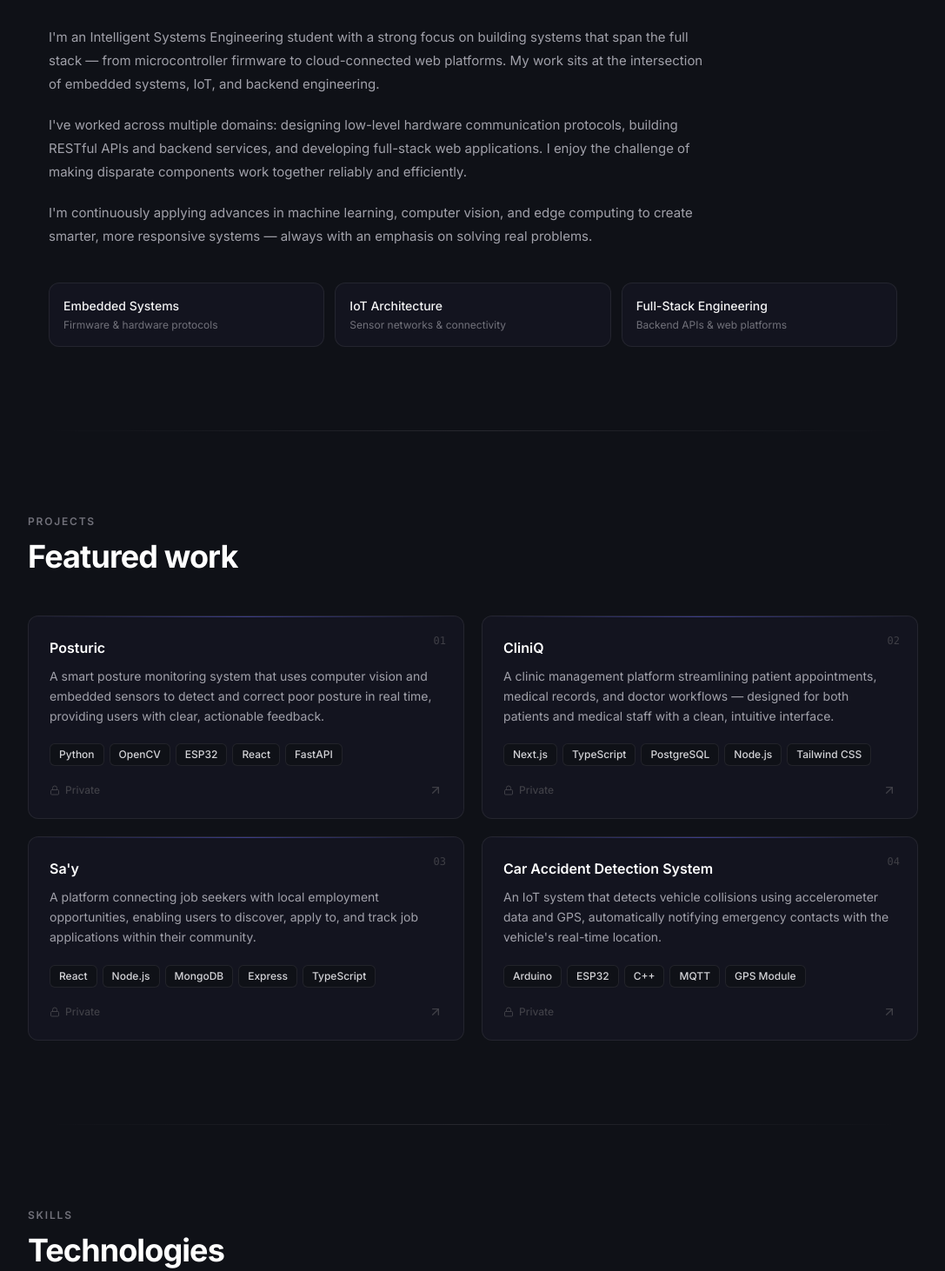
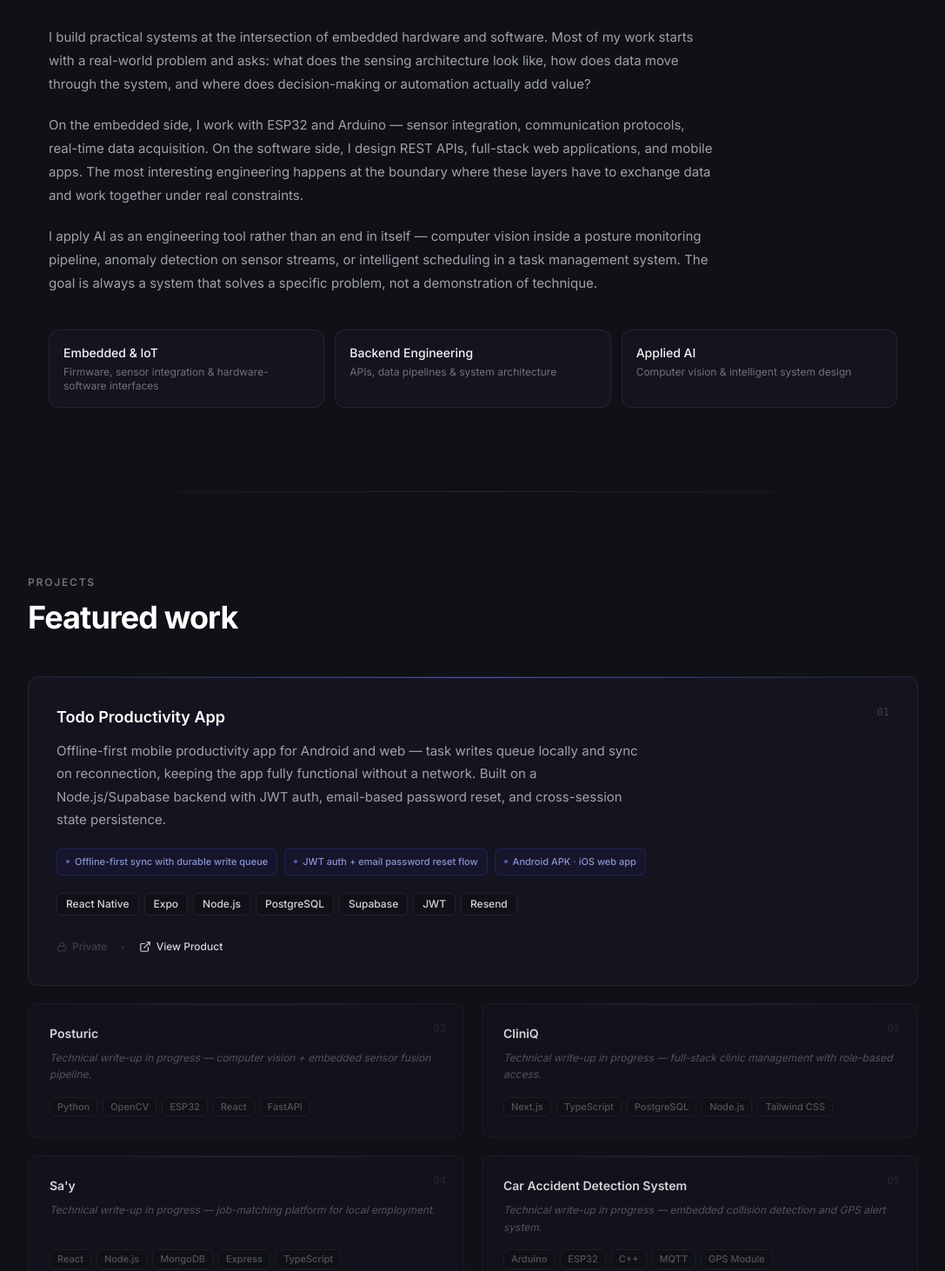
Before and after one commit to othmanalobayyat/portfolio, a Next.js app: page / in a window 1280 px wide. Shown: the part 1008-2470 px from the top of the page at 87% size, without its empty margins (96-1183 px from the left). Built offline with nearby package versions, Linux system fonts and the light colour scheme.

Commit message:
New Hero, New About, New Todo

```diff
--- a/components/sections/About.tsx
+++ b/components/sections/About.tsx
@@ -11,21 +11,26 @@ export default function About() {
       </h2>
       <div className="max-w-3xl space-y-5 text-[15px] leading-[1.8] text-zinc-400">
         <p>
-          I&apos;m an Intelligent Systems Engineering student with a strong focus on
-          building systems that span the full stack — from microcontroller
-          firmware to cloud-connected web platforms. My work sits at the
-          intersection of embedded systems, IoT, and backend engineering.
+          I build practical systems at the intersection of embedded hardware and
+          software. Most of my work starts with a real-world problem and asks:
+          what does the sensing architecture look like, how does data move
+          through the system, and where does decision-making or automation
+          actually add value?
         </p>
         <p>
-          I&apos;ve worked across multiple domains: designing low-level hardware
-          communication protocols, building RESTful APIs and backend services,
-          and developing full-stack web applications. I enjoy the challenge of
-          making disparate components work together reliably and efficiently.
+          On the embedded side, I work with ESP32 and Arduino — sensor
+          integration, communication protocols, real-time data acquisition. On
+          the software side, I design REST APIs, full-stack web applications,
+          and mobile apps. The most interesting engineering happens at the
+          boundary where these layers have to exchange data and work together
+          under real constraints.
         </p>
         <p>
-          I&apos;m continuously applying advances in machine learning, computer
-          vision, and edge computing to create smarter, more responsive systems
-          — always with an emphasis on solving real problems.
+          I apply AI as an engineering tool rather than an end in itself —
+          computer vision inside a posture monitoring pipeline, anomaly
+          detection on sensor streams, or intelligent scheduling in a task
+          management system. The goal is always a system that solves a specific
+          problem, not a demonstration of technique.
         </p>
       </div>
 
@@ -35,7 +40,9 @@ export default function About() {
             key={label}
             className="rounded-xl border border-zinc-700/40 bg-[#13141F] p-4 transition-all hover:border-zinc-600/50 hover:bg-[#161820]"
           >
-            <div className="mb-1 text-sm font-medium text-zinc-100">{label}</div>
+            <div className="mb-1 text-sm font-medium text-zinc-100">
+              {label}
+            </div>
             <div className="text-xs text-zinc-500">{desc}</div>
           </div>
         ))}
--- a/components/sections/Projects.tsx
+++ b/components/sections/Projects.tsx
@@ -1,4 +1,4 @@
-import { Github, ExternalLink, ArrowUpRight, Lock } from "lucide-react";
+import { Github, ExternalLink, Lock } from "lucide-react";
 import { projects } from "@/data/portfolio";
 
 export default function Projects() {
@@ -13,28 +13,84 @@ export default function Projects() {
         </h2>
 
         <div className="grid gap-5 sm:grid-cols-2">
-          {projects.map((project, index) => (
-            <article
+          {projects.map((project, index) => {
+            const isInternalDemo =
+              project.demo !== null && project.demo.startsWith("/");
+
+            if (project.featured) {
+              return (
+                <FeaturedCard
                   key={project.title}
-              className="group relative flex flex-col overflow-hidden rounded-xl border border-zinc-700/40 bg-[#13141F] p-6 transition-all duration-300 hover:border-zinc-600/60 hover:bg-[#161820] hover:shadow-[0_8px_32px_rgba(0,0,0,0.5)]"
-            >
-              {/* Top accent line */}
-              <div className="absolute inset-x-0 top-0 h-px bg-gradient-to-r from-transparent via-indigo-500/50 to-transparent" />
+                  project={project}
+                  index={index}
+                  isInternalDemo={isInternalDemo}
+                />
+              );
+            }
+
+            return (
+              <StandardCard
+                key={project.title}
+                project={project}
+                index={index}
+                isInternalDemo={isInternalDemo}
+              />
+            );
+          })}
+        </div>
+      </div>
+    </section>
+  );
+}
+
+// ─── Featured card — full-width, with architecture highlights ─────────────────
+
+function FeaturedCard({
+  project,
+  index,
+  isInternalDemo,
+}: {
+  project: (typeof projects)[number];
+  index: number;
+  isInternalDemo: boolean;
+}) {
+  return (
+    <article className="group relative col-span-1 flex flex-col overflow-hidden rounded-xl border border-zinc-700/40 bg-[#13141F] p-6 transition-all duration-300 hover:border-zinc-600/60 hover:bg-[#161820] hover:shadow-[0_8px_32px_rgba(0,0,0,0.5)] sm:col-span-2 sm:p-8">
+      {/* Top accent line — brighter on featured */}
+      <div className="absolute inset-x-0 top-0 h-px bg-gradient-to-r from-transparent via-indigo-500/70 to-transparent" />
 
       {/* Project number */}
-              <span className="absolute right-5 top-5 select-none font-mono text-xs text-zinc-700">
+      <span className="absolute right-6 top-6 select-none font-mono text-xs text-zinc-700 sm:right-8 sm:top-8">
         {String(index + 1).padStart(2, "0")}
       </span>
 
-              <h3 className="mb-2.5 pr-8 text-base font-semibold text-white">
+      {/* Title */}
+      <h3 className="mb-3 pr-8 text-base font-semibold text-white sm:text-lg">
         {project.title}
       </h3>
-              <p className="mb-5 flex-1 text-sm leading-relaxed text-zinc-400">
+
+      {/* Description */}
+      <p className="mb-5 max-w-2xl text-sm leading-relaxed text-zinc-400 sm:text-[15px] sm:leading-[1.75]">
         {project.description}
       </p>
 
+      {/* Architecture highlights */}
+      {project.highlights && project.highlights.length > 0 && (
+        <div className="mb-5 flex flex-wrap gap-2">
+          {project.highlights.map((h) => (
+            <span
+              key={h}
+              className="inline-flex items-center gap-1.5 rounded-md border border-indigo-900/50 bg-indigo-950/30 px-2.5 py-1.5 text-[11px] font-medium text-indigo-300/80"
+            >
+              <span className="h-1 w-1 shrink-0 rounded-full bg-indigo-400/60" />
+              {h}
+            </span>
+          ))}
+        </div>
+      )}
+
       {/* Tech badges */}
-              <div className="mb-5 flex flex-wrap gap-1.5">
+      <div className="mb-6 flex flex-wrap gap-1.5">
         {project.tech.map((t) => (
           <span
             key={t}
@@ -45,15 +101,14 @@ export default function Projects() {
         ))}
       </div>
 
-              {/* Actions row */}
-              <div className="flex items-center justify-between">
+      {/* Single CTA */}
       <div className="flex items-center gap-4">
         {project.github ? (
           <a
             href={project.github}
             target="_blank"
             rel="noopener noreferrer"
-                      className="inline-flex items-center gap-1.5 text-xs font-medium text-zinc-500 transition-colors hover:text-zinc-200"
+            className="inline-flex items-center gap-1.5 text-xs font-medium text-zinc-400 transition-colors hover:text-zinc-100"
           >
             <Github className="h-3.5 w-3.5" />
             GitHub
@@ -68,24 +123,72 @@ export default function Projects() {
           {project.demo && (
             <>
               <span className="text-zinc-700">·</span>
+              {isInternalDemo ? (
+                <a
+                  href={project.demo}
+                  className="inline-flex items-center gap-1.5 text-xs font-medium text-zinc-300 transition-colors hover:text-white"
+                >
+                  <ExternalLink className="h-3.5 w-3.5" />
+                  View Product
+                </a>
+              ) : (
                 <a
                   href={project.demo}
                   target="_blank"
                   rel="noopener noreferrer"
-                        className="inline-flex items-center gap-1.5 text-xs font-medium text-zinc-500 transition-colors hover:text-zinc-200"
+                  className="inline-flex items-center gap-1.5 text-xs font-medium text-zinc-300 transition-colors hover:text-white"
                 >
                   <ExternalLink className="h-3.5 w-3.5" />
-                        Demo
+                  Live Demo
                 </a>
+              )}
             </>
           )}
       </div>
-                <ArrowUpRight className="h-4 w-4 text-zinc-700 transition-all duration-200 group-hover:-translate-y-0.5 group-hover:translate-x-0.5 group-hover:text-zinc-400" />
+    </article>
+  );
+}
+
+// ─── Standard card — de-emphasised, write-up pending ─────────────────────────
+
+function StandardCard({
+  project,
+  index,
+  isInternalDemo,
+}: {
+  project: (typeof projects)[number];
+  index: number;
+  isInternalDemo: boolean;
+}) {
+  return (
+    <article className="group relative flex flex-col overflow-hidden rounded-xl border border-zinc-800/50 bg-[#13141F]/60 p-6 transition-all duration-300 hover:border-zinc-700/60 hover:bg-[#161820]/80">
+      {/* Top accent line — dimmer on non-featured */}
+      <div className="absolute inset-x-0 top-0 h-px bg-gradient-to-r from-transparent via-zinc-600/30 to-transparent" />
+
+      {/* Project number */}
+      <span className="absolute right-5 top-5 select-none font-mono text-xs text-zinc-800">
+        {String(index + 1).padStart(2, "0")}
+      </span>
+
+      <h3 className="mb-2 pr-8 text-sm font-semibold text-zinc-300">
+        {project.title}
+      </h3>
+
+      <p className="mb-4 flex-1 text-xs leading-relaxed text-zinc-600 italic">
+        {project.description}
+      </p>
+
+      {/* Tech badges — still visible as credibility signal */}
+      <div className="flex flex-wrap gap-1.5">
+        {project.tech.map((t) => (
+          <span
+            key={t}
+            className="rounded-md border border-zinc-800/60 bg-[#0F1117]/60 px-2 py-0.5 text-[11px] font-medium text-zinc-600"
+          >
+            {t}
+          </span>
+        ))}
       </div>
     </article>
-          ))}
-        </div>
-      </div>
-    </section>
   );
 }
--- a/data/portfolio.ts
+++ b/data/portfolio.ts
@@ -8,6 +8,10 @@ export interface Project {
   github: string | null;
   /** null = no live demo yet */
   demo: string | null;
+  /** Spans full grid width and renders architecture highlights */
+  featured?: boolean;
+  /** Scannable architecture/engineering signal chips, shown on featured cards */
+  highlights?: string[];
 }
 
 export interface FocusArea {
@@ -25,33 +29,43 @@ export interface Contact {
 
 export const projects: Project[] = [
   {
+    title: "Todo Productivity App",
+    description:
+      "Offline-first mobile productivity app for Android and web — task writes queue locally and sync on reconnection, keeping the app fully functional without a network. Built on a Node.js/Supabase backend with JWT auth, email-based password reset, and cross-session state persistence.",
+    tech: ["React Native", "Expo", "Node.js", "PostgreSQL", "Supabase", "JWT", "Resend"],
+    github: null,
+    demo: "/todo",
+    featured: true,
+    highlights: [
+      "Offline-first sync with durable write queue",
+      "JWT auth + email password reset flow",
+      "Android APK · iOS web app",
+    ],
+  },
+  {
     title: "Posturic",
-    description:
-      "A smart posture monitoring system that uses computer vision and embedded sensors to detect and correct poor posture in real time, providing users with clear, actionable feedback.",
+    description: "Technical write-up in progress — computer vision + embedded sensor fusion pipeline.",
     tech: ["Python", "OpenCV", "ESP32", "React", "FastAPI"],
     github: null,
     demo: null,
   },
   {
     title: "CliniQ",
-    description:
-      "A clinic management platform streamlining patient appointments, medical records, and doctor workflows — designed for both patients and medical staff with a clean, intuitive interface.",
+    description: "Technical write-up in progress — full-stack clinic management with role-based access.",
     tech: ["Next.js", "TypeScript", "PostgreSQL", "Node.js", "Tailwind CSS"],
     github: null,
     demo: null,
   },
   {
     title: "Sa'y",
-    description:
-      "A platform connecting job seekers with local employment opportunities, enabling users to discover, apply to, and track job applications within their community.",
+    description: "Technical write-up in progress — job-matching platform for local employment.",
     tech: ["React", "Node.js", "MongoDB", "Express", "TypeScript"],
     github: null,
     demo: null,
   },
   {
     title: "Car Accident Detection System",
-    description:
-      "An IoT system that detects vehicle collisions using accelerometer data and GPS, automatically notifying emergency contacts with the vehicle's real-time location.",
+    description: "Technical write-up in progress — embedded collision detection and GPS alert system.",
     tech: ["Arduino", "ESP32", "C++", "MQTT", "GPS Module"],
     github: null,
     demo: null,
@@ -59,9 +73,18 @@ export const projects: Project[] = [
 ];
 
 export const focusAreas: FocusArea[] = [
-  { label: "Embedded Systems", desc: "Firmware & hardware protocols" },
-  { label: "IoT Architecture", desc: "Sensor networks & connectivity" },
-  { label: "Full-Stack Engineering", desc: "Backend APIs & web platforms" },
+  {
+    label: "Embedded & IoT",
+    desc: "Firmware, sensor integration & hardware-software interfaces",
+  },
+  {
+    label: "Backend Engineering",
+    desc: "APIs, data pipelines & system architecture",
+  },
+  {
+    label: "Applied AI",
+    desc: "Computer vision & intelligent system design",
+  },
 ];
 
 export const skills: Record<string, string[]> = {
```
Also changed, not shown: components/sections/Hero.tsx (+5 -10 lines). Lines whose indentation alone changed are shown as unchanged.
